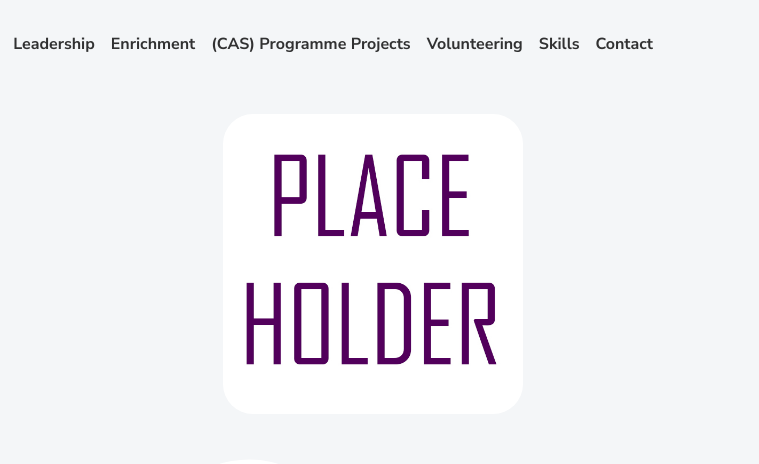
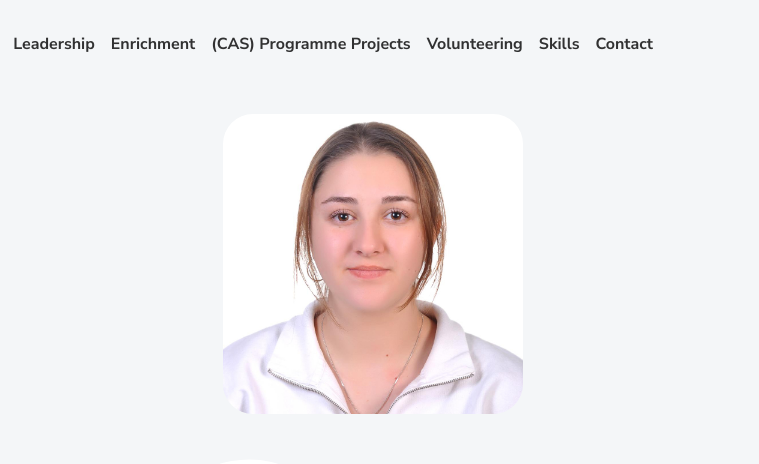
Before and after one commit to aylin-oguz/resume, a plain HTML site: page index.html in a window 1280 px wide. Shown: the top 464 px of the page, 521-1280 px from the left. Drawn offline with Linux system fonts and the light colour scheme.

Commit message:
Added profile photo to code

```diff
--- a/index.html
+++ b/index.html
@@ -83,7 +83,7 @@
 							</div>
 
 							<div class="col-md-4" data-aos="fade-left" data-aos-delay="100">
-								<img class="avatar img-fluid mt-2" src="assets/img/placeholderbanner-1x1.jpg"
+								<img class="avatar img-fluid mt-2" src="assets/img/aylinoguz-profilephoto-1x1.jpg"
 									width="300" height="300" />
 							</div>
 
```
